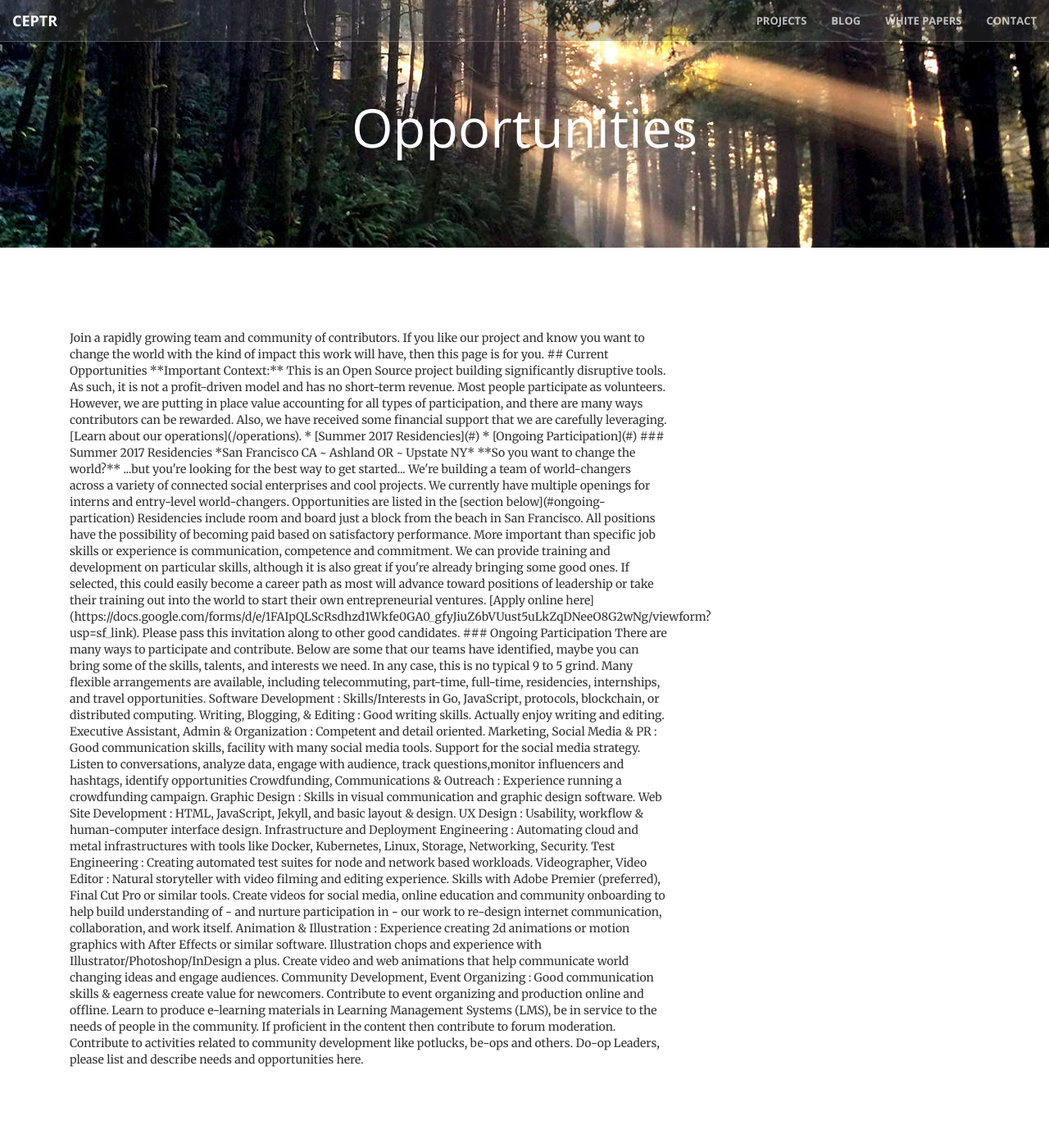
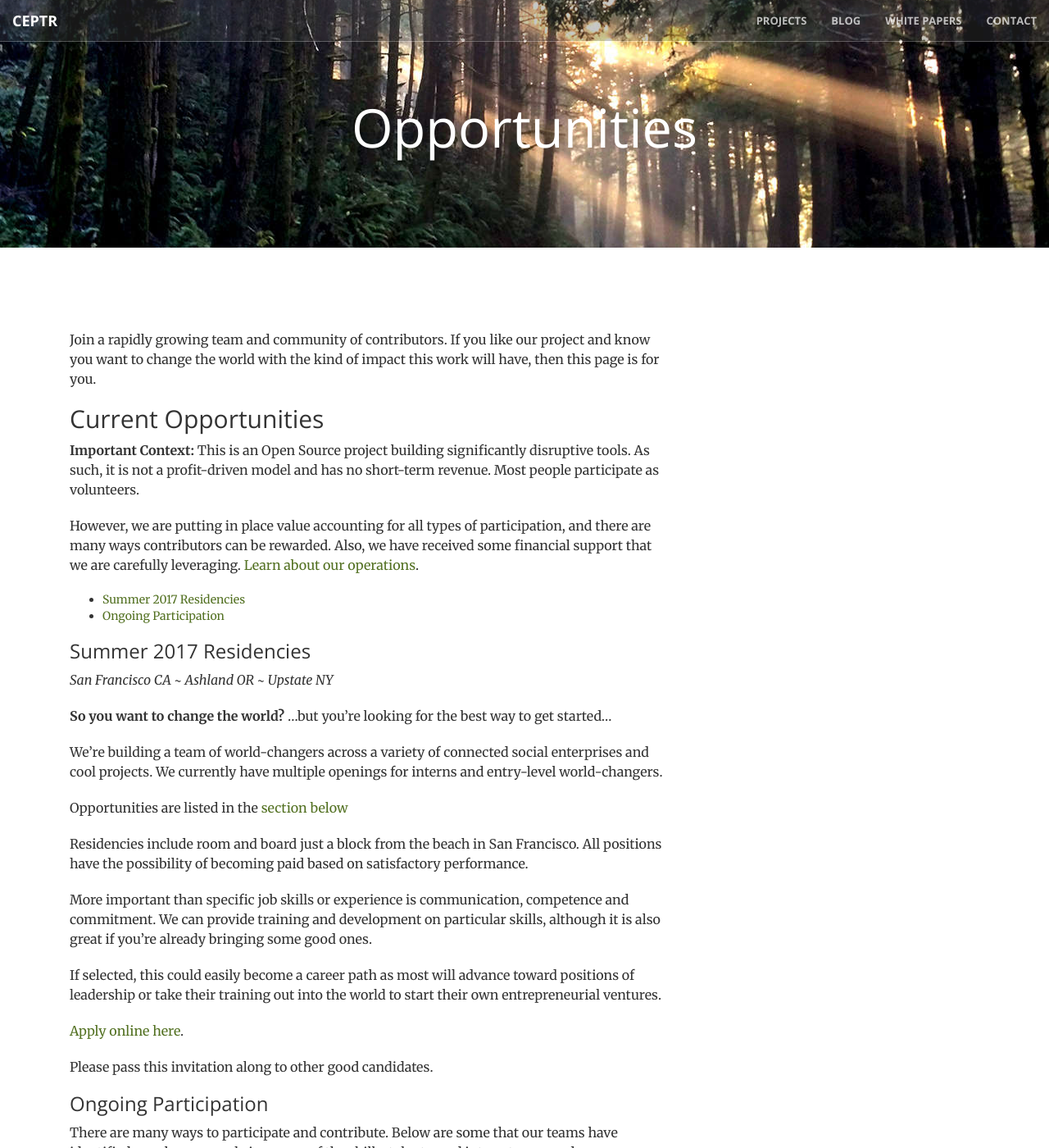
Before and after one commit to metacurrency/ceptr-org, a Jekyll site: the page built from opportunities.md, in a window 1280 px wide and 1400 px high. Shown: the whole window at 82% size. Built offline with Jekyll 4.4.1, drawn with Linux system fonts in a browser that asks for light colours; some of the changed text lies outside the part shown.

Commit message:
activated markdown inside divs

```diff
--- a/opportunities.md
+++ b/opportunities.md
@@ -22,7 +22,7 @@
 comments: []
 ---
 
-<div class="col-md-8">
+<div class="col-md-8" markdown="1">
 
 Join a rapidly growing team and community of contributors. If you like our project and know you want to change the world with the kind of impact this work will have, then this page is for you.
 
```
Also changed, not shown: operations.md (+4 -0 lines).
